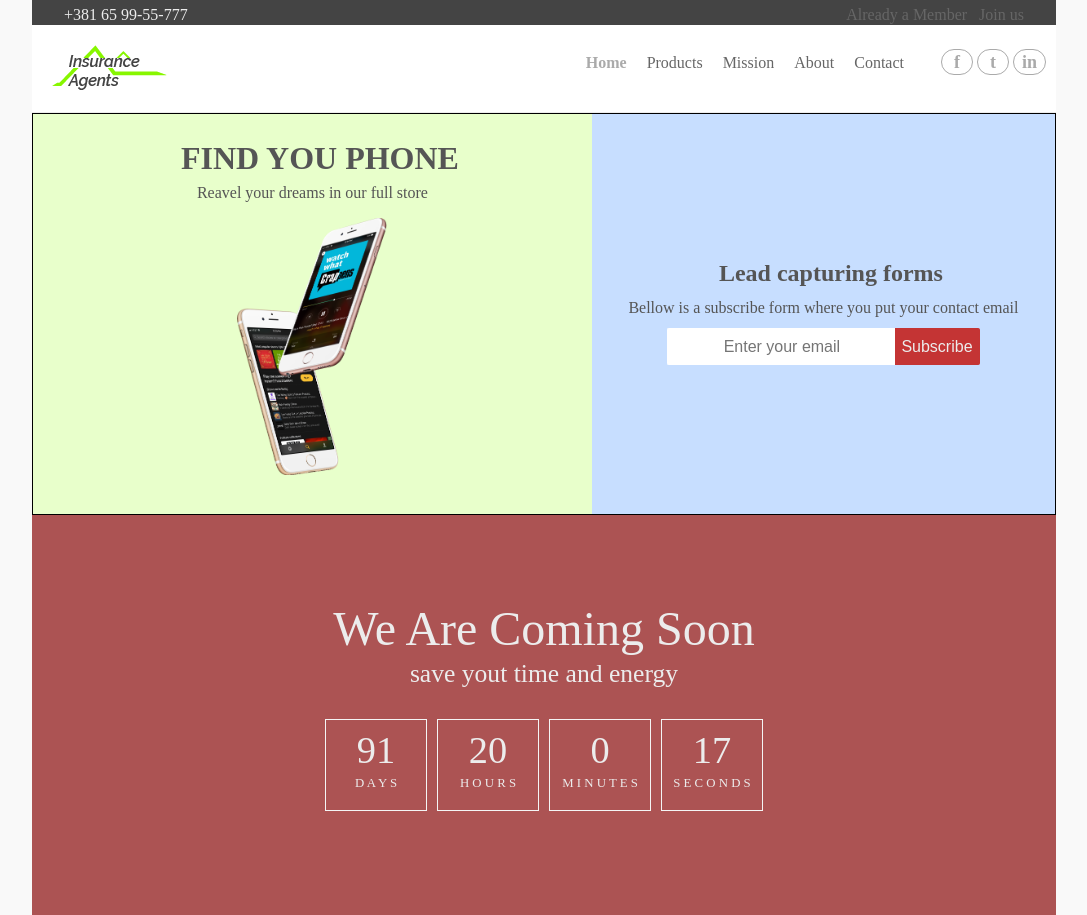
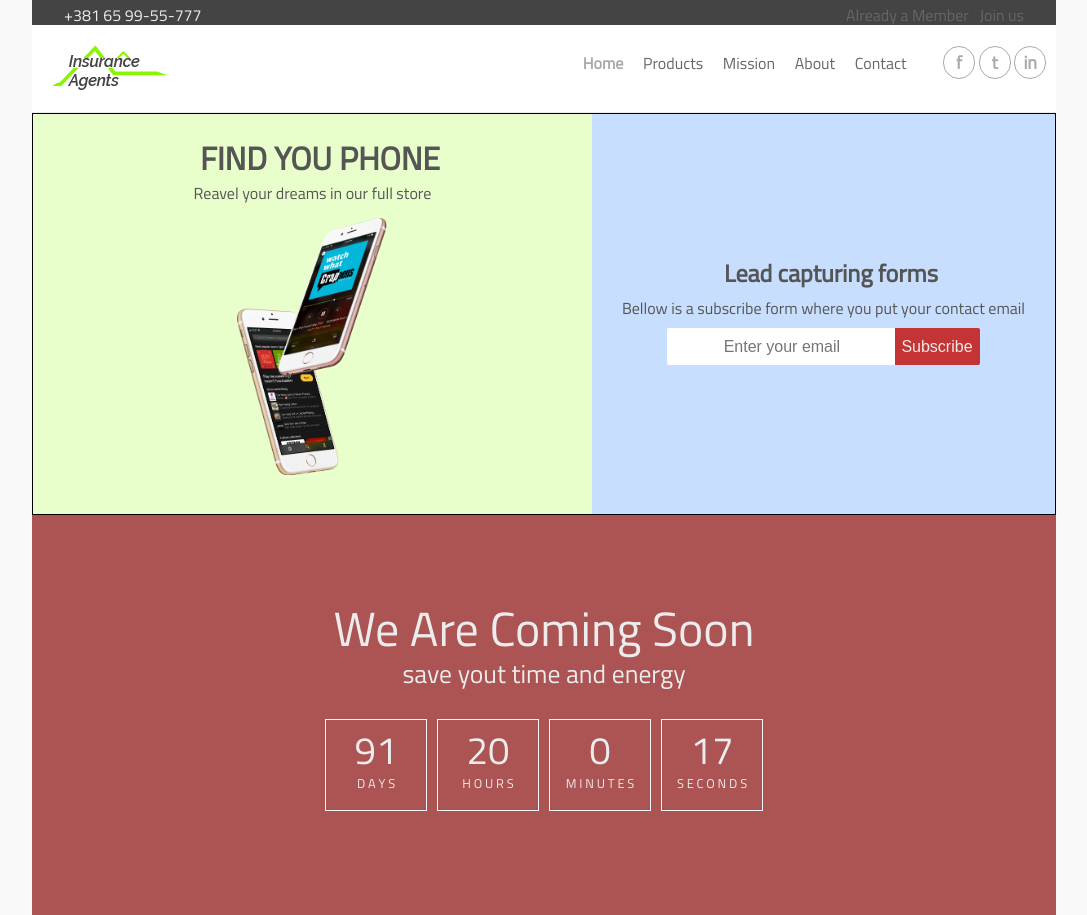
Before and after one commit to nikolataby/flexbox-landing-page, a plain HTML site: page index.html in a window 1280 px wide. Shown: the whole page, without its empty margins (96-1183 px from the left). Drawn offline with Linux system fonts and the light colour scheme; the site is published under a folder, as on GitHub Pages, so addresses that start at the root find nothing.

Commit message:
Update style.css

```diff
--- a/style.css
+++ b/style.css
@@ -9,42 +9,42 @@ html {
   font-style: normal;
   font-weight: 400;
   src: local('raleway'),
-       url('/fonts/Raleway-Regular.woff2') format('woff2');
+       url('fonts/Raleway-Regular.woff2') format('woff2');
 }
 @font-face {
   font-family: 'arvo';
   font-style: normal;
   font-weight: 400;
   src: local('Arvo-Regular'),
-       url('/fonts/Arvo-Regular.ttf') format('ttf');
+       url('fonts/Arvo-Regular.ttf') format('ttf');
 }
 @font-face {
   font-family: 'fira';
   font-style: normal;
   font-weight: 400;
   src: local('FiraSans-Regular'),
-       url('/fonts/FiraSans-Regular.otf') format('otf');
+       url('fonts/FiraSans-Regular.otf') format('otf');
 }
 @font-face {
   font-family: 'dosis';
   /* font-style: normal;
   font-weight: 400; */
   src: local('Dosis-Regular'),
-       url('/fonts/Dosis-Regular.otf') format('otf');
+       url('fonts/Dosis-Regular.otf') format('otf');
 }
 @font-face {
   font-family: 'roboto';
   font-style: normal;
   font-weight: 400;
   src: local('RobotoSlab-Regular'),
-       url('/fonts/RobotoSlab-Regular.ttf') format('ttf');
+       url('fonts/RobotoSlab-Regular.ttf') format('ttf');
 }
 @font-face {
   font-family: 'titillium';
   font-style: normal;
   font-weight: 400;
   src: local('TitilliumWeb-Regular'),
-       url('/fonts/TitilliumWeb-Regular.woff2') format('woff2');
+       url('fonts/TitilliumWeb-Regular.woff2') format('woff2');
 }
 /* html:after {
   content: "";
```
